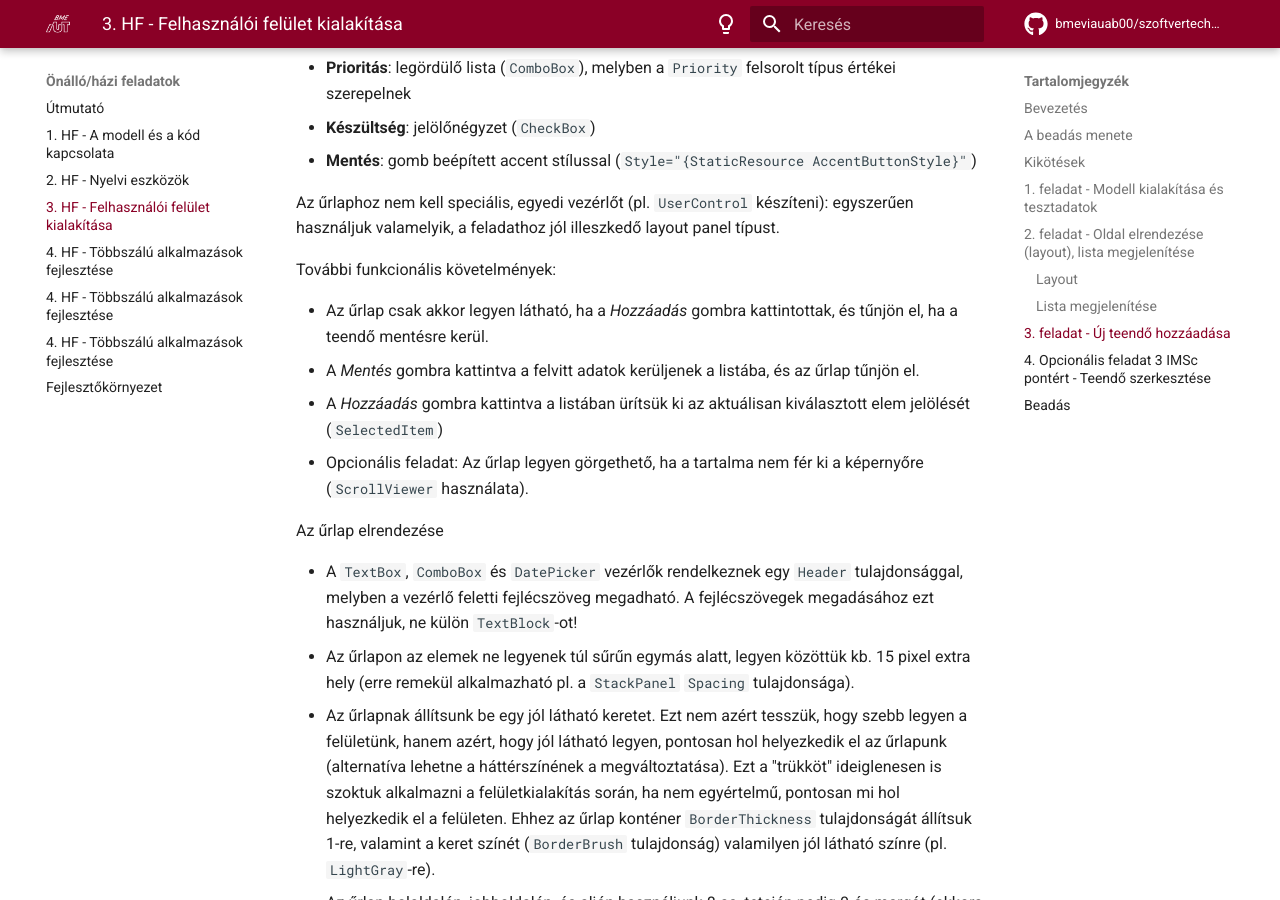
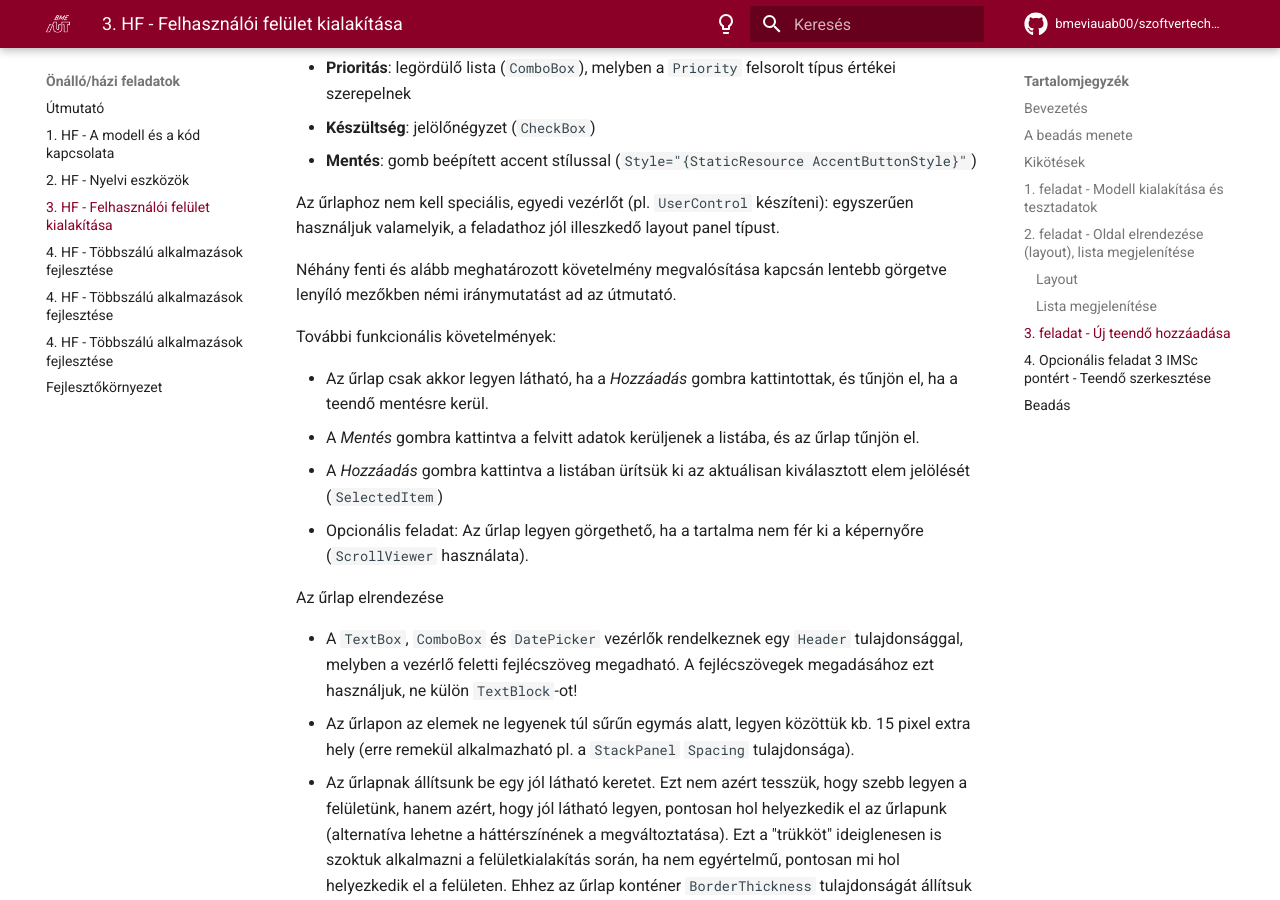
Before and after one commit to bmeviauab00/szoftvertechnikak, an MkDocs documentation site: the page built from docs/hazi/3-felhasznaloi-felulet-kialakitasa/index.md, in a window 1280 px wide and 900 px high, scrolled down 7203 px. Built offline with MkDocs 1.6.1 and Material for MkDocs 9.7.7, drawn with Linux system fonts in a browser that asks for light colours; emoji names are drawn with the system emoji font; comment, search, counter and statistics services are not loaded; the version menu is left out.

Commit message:
3. HF iránymutatás előre utalás

```diff
--- a/docs/hazi/3-felhasznaloi-felulet-kialakitasa/index.md
+++ b/docs/hazi/3-felhasznaloi-felulet-kialakitasa/index.md
@@ -270,6 +270,8 @@ Az űrlapban a következő elemek legyenek egymás alatt.
 
 Az űrlaphoz nem kell speciális, egyedi vezérlőt (pl. `UserControl` készíteni): egyszerűen használjuk valamelyik, a feladathoz jól illeszkedő layout panel típust.
 
+Néhány fenti és alább meghatározott követelmény megvalósítása kapcsán lentebb görgetve lenyíló mezőkben némi iránymutatást ad az útmutató.
+
 További funkcionális követelmények:
 
 * Az űrlap csak akkor legyen látható, ha a _Hozzáadás_ gombra kattintottak, és tűnjön el, ha a teendő mentésre kerül.
```
